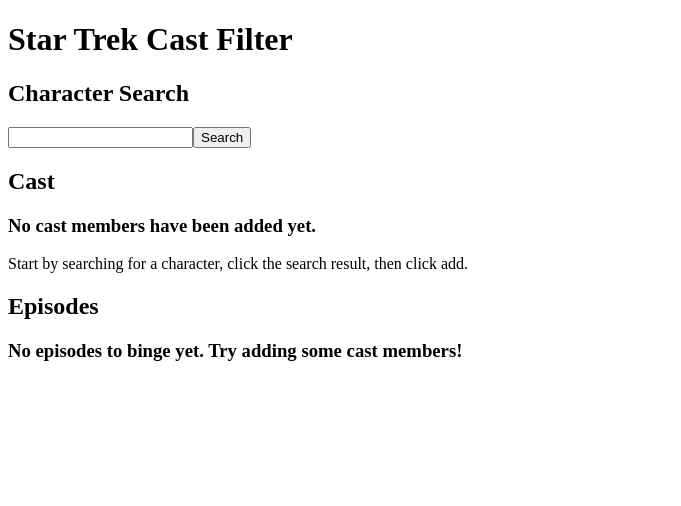
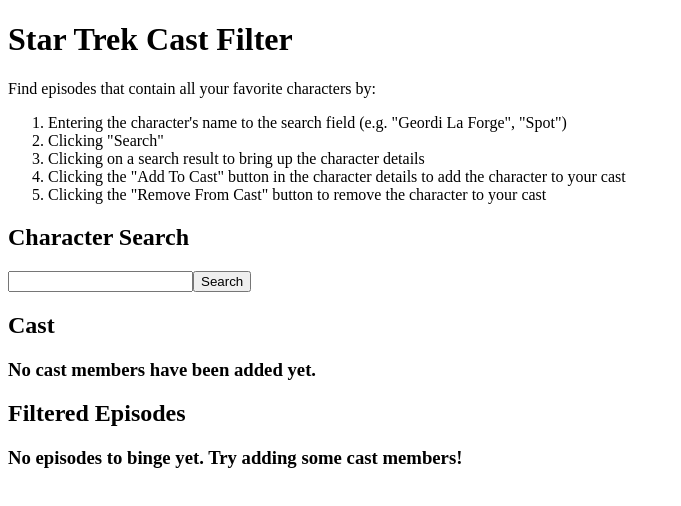
Before and after one commit to jomadu/star-trek-cast-filter, a React (Create React App) app: page / in a window 1280 px wide. Shown: the top 506 px of the page, without its empty margins (0-681 px from the left). Built offline with nearby package versions, Linux system fonts and the light colour scheme.

Commit message:
cool. looks good

```diff
--- a/src/App/App.js
+++ b/src/App/App.js
@@ -18,6 +18,23 @@
   return (
     <div>
       <h1>Star Trek Cast Filter</h1>
+      <p>Find episodes that contain all your favorite characters by:</p>
+      <ol>
+        <li>
+          Entering the character's name to the search field (e.g. "Geordi La
+          Forge", "Spot")
+        </li>
+        <li>Clicking "Search"</li>
+        <li>Clicking on a search result to bring up the character details</li>
+        <li>
+          Clicking the "Add To Cast" button in the character details to add the
+          character to your cast
+        </li>
+        <li>
+          Clicking the "Remove From Cast" button to remove the character to your
+          cast
+        </li>
+      </ol>
       <CastCreator
         characterUids={characterUids}
         onAddCharacterUid={handleAddCharacterUid}
--- a/src/CastCreator/CastCreator.js
+++ b/src/CastCreator/CastCreator.js
@@ -146,7 +146,7 @@
             value="Add"
             onClick={handleAddCharacter(pageData[selectedRow])}
           >
-            Add
+            Add To Cast
           </button>
         </div>
       );
@@ -158,23 +158,19 @@
   const getCastComp = () => {
     var cast;
     if (Array.isArray(characterUids) && characterUids.length) {
-      cast = characterUids.map((uid) => (
-        <CharacterAvatar
-          uid={uid}
-          onRemove={handleRemoveCharacter(uid)}
-          key={uid}
-        />
-      ));
-    } else {
       cast = (
-        <div>
-          <h3>No cast members have been added yet.</h3>
-          <p>
-            Start by searching for a character, click the search result, then
-            click add.
-          </p>
+        <div style={{ display: "flex" }}>
+          {characterUids.map((uid) => (
+            <CharacterAvatar
+              uid={uid}
+              onRemove={handleRemoveCharacter(uid)}
+              key={uid}
+            />
+          ))}
         </div>
       );
+    } else {
+      cast = <h3>No cast members have been added yet.</h3>;
     }
 
     return (
--- a/src/CharacterAvatar/CharacterAvatar.js
+++ b/src/CharacterAvatar/CharacterAvatar.js
@@ -7,7 +7,7 @@
     <div>
       <CharacterResultDetail uid={uid} />
       <button type="button" onClick={onRemove}>
-        Remove
+        Remove From Cast
       </button>
     </div>
   );
--- a/src/CharacterResultDetail/CharacterResultDetail.js
+++ b/src/CharacterResultDetail/CharacterResultDetail.js
@@ -14,6 +14,7 @@
 
   & caption {
     font-weight: bold;
+    margin: 3px;
   }
 `;
 
--- a/src/EpisodeResultDetail/EpisodeResultDetail.js
+++ b/src/EpisodeResultDetail/EpisodeResultDetail.js
@@ -10,6 +10,11 @@
   tr,
   td {
     border: 1px solid black;
+  }
+
+  & caption {
+    font-weight: bold;
+    margin: 3px;
   }
 `;
 
--- a/src/Episodes/Episodes.js
+++ b/src/Episodes/Episodes.js
@@ -91,7 +91,13 @@
     setSelectedRow(null);
   }, [pageData, currentPage, numPages, pageGroup]);
 
-  const handleSelect = (row) => () => setSelectedRow(row);
+  const handleSelect = (row) => () => {
+    if (row === selectedRow) {
+      setSelectedRow(null);
+    } else {
+      setSelectedRow(row);
+    }
+  };
 
   // Components
   const getListComp = () => {
@@ -142,7 +148,7 @@
     ) {
       return (
         <div>
-          <h3>Episode Details:</h3>
+          <h3>Selected Episode Details:</h3>
           <EpisodeResultDetail uid={pageData[selectedRow]} />
         </div>
       );
@@ -153,7 +159,7 @@
 
   return (
     <div>
-      <h2>Episodes</h2>
+      <h2>Filtered Episodes</h2>
       {getListComp()}
       {getDetailComp()}
     </div>
```
